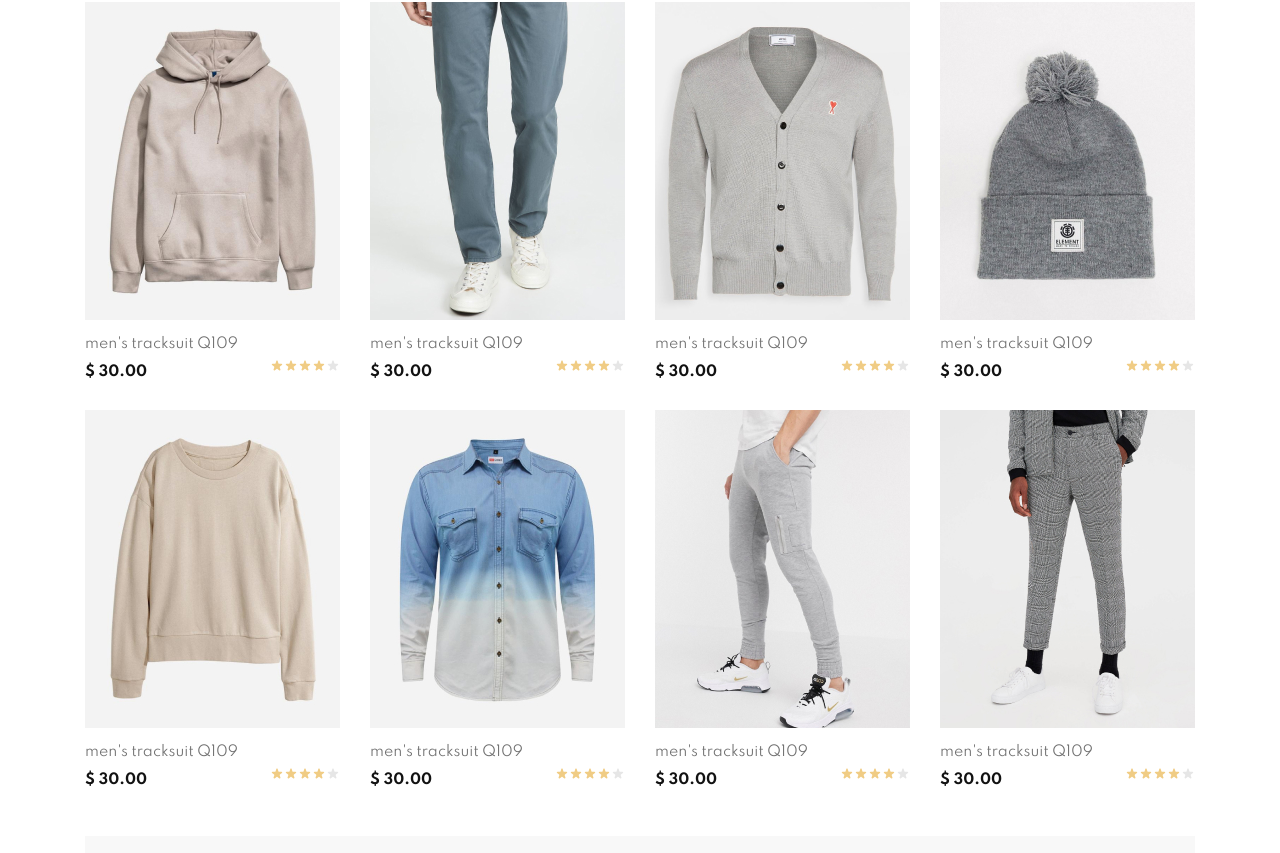
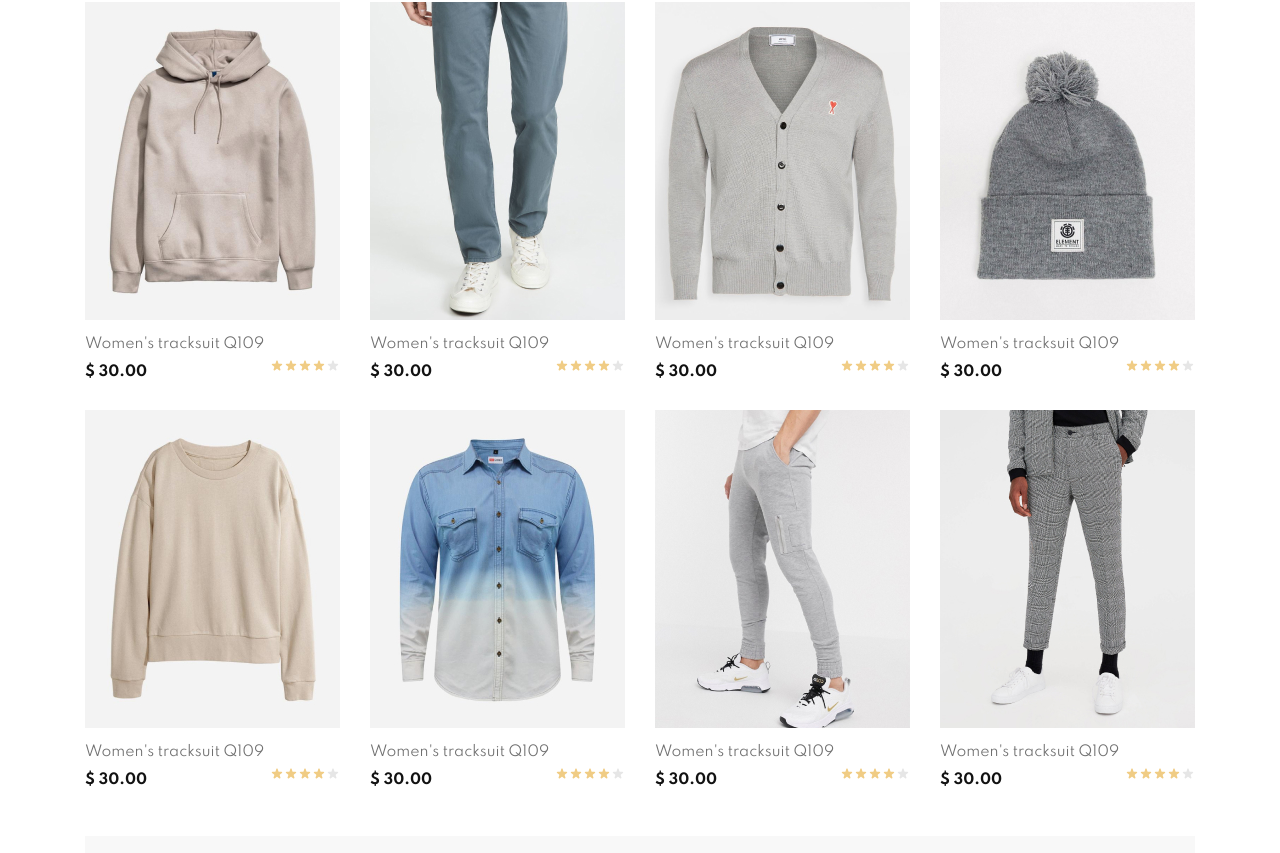
Before and after one commit to m-mcsim7/training-shop, a React (Create React App) app: page / in a window 1280 px wide. Shown: the part 1935-2788 px from the top of the page. Built offline with nearby package versions, Linux system fonts and the light colour scheme.

Commit message:
add rout

```diff
--- a/src/App.js
+++ b/src/App.js
@@ -16,10 +16,11 @@ function App() {
       <Header />
       <Routes>
         <Route  exact path="/" element={<Main />} />
-        <Route exact path="/Women" element={<CategoriesWomen />} />
+        <Route exact path="/women" element={<CategoriesWomen />} />
         <Route exact path="/men" element={<CategoriesMen />} />
-        <Route path="/product_page" element={<Item />} />
-        <Route path="/Men/product_page" element={<Item />} />
+        {/*<Route path="/product_page" element={<Item />} />*/}
+        <Route path="/men/*" element={<Item />} />
+        <Route path="/women/*" element={<Item />} />
       </Routes>
 
       <Footer />
--- a/src/components/Header/Header.jsx
+++ b/src/components/Header/Header.jsx
@@ -35,7 +35,7 @@ function Header() {
 
           <Navigation
             items={[
-              "about Us",
+              "about us",
               "women",
               "men",
               "beauty",
--- a/src/components/Item_card/Item_card_men.jsx
+++ b/src/components/Item_card/Item_card_men.jsx
@@ -14,51 +14,59 @@ import item_men_8 from "../../img/images/item_men/item_men_8.jpg";
 const items = [
   {
     img: item_men_1,
-    title: "men's tracksuit Q109",
+    title: "Women's tracksuit Q109",
     price: "$ 30.00",
     score: "",
+    id: 1,
   },
   {
     img: item_men_2,
-    title: "men's tracksuit Q109",
+    title: "Women's tracksuit Q109",
     price: "$ 30.00",
     score: "",
+    id: 2,
   },
   {
     img: item_men_3,
-    title: "men's tracksuit Q109",
+    title: "Women's tracksuit Q109",
     price: "$ 30.00",
     score: "",
+    id: 3,
   },
   {
     img: item_men_4,
-    title: "men's tracksuit Q109",
+    title: "Women's tracksuit Q109",
     price: "$ 30.00",
     score: "",
+    id: 4,
   },
   {
     img: item_men_5,
-    title: "men's tracksuit Q109",
+    title: "Women's tracksuit Q109",
     price: "$ 30.00",
     score: "",
+    id: 5,
   },
   {
     img: item_men_6,
-    title: "men's tracksuit Q109",
+    title: "Women's tracksuit Q109",
     price: "$ 30.00",
     score: "",
+    id: 6,
   },
   {
     img: item_men_7,
-    title: "men's tracksuit Q109",
+    title: "Women's tracksuit Q109",
     price: "$ 30.00",
     score: "",
+    id: 7,
   },
   {
     img: item_men_8,
-    title: "men's tracksuit Q109",
+    title: "Women's tracksuit Q109",
     price: "$ 30.00",
     score: "",
+    id: 8,
   },
 ];
 
@@ -68,7 +76,7 @@ function Item_card_men() {
       {items.map((a, index) => (
     <div key={index} className="item__card">
       <div className="item__card-img">
-        <Link to="product_page" data-test-id="clothes-card-men"><img src={a.img} alt="item" /></Link>
+        <Link to={`/men/${a.id}`} data-test-id="clothes-card-men"><img src={a.img} alt="item" /></Link>
       </div>
       <div className="item__card-title">{a.title}</div>
       <div className="item__card-suptitle">
--- a/src/components/Item_card/Item_card_women.jsx
+++ b/src/components/Item_card/Item_card_women.jsx
@@ -17,48 +17,56 @@ const items = [
     title: "Women's tracksuit Q109",
     price: "$ 30.00",
     score: "",
+    id: 1,
   },
   {
     img: item_women_2,
     title: "Women's tracksuit Q109",
     price: "$ 30.00",
     score: "",
+    id: 2,
   },
   {
     img: item_women_3,
     title: "Women's tracksuit Q109",
     price: "$ 30.00",
     score: "",
+    id: 3,
   },
   {
     img: item_women_4,
     title: "Women's tracksuit Q109",
     price: "$ 30.00",
     score: "",
+    id: 4,
   },
   {
     img: item_women_5,
     title: "Women's tracksuit Q109",
     price: "$ 30.00",
     score: "",
+    id: 5,
   },
   {
     img: item_women_6,
     title: "Women's tracksuit Q109",
     price: "$ 30.00",
     score: "",
+    id: 6,
   },
   {
     img: item_women_7,
     title: "Women's tracksuit Q109",
     price: "$ 30.00",
     score: "",
+    id: 7,
   },
   {
     img: item_women_8,
     title: "Women's tracksuit Q109",
     price: "$ 30.00",
     score: "",
+    id: 8,
   },
 ];
 
@@ -68,7 +76,7 @@ function Item_card_women() {
       {items.map((a, index) => (
     <div key={index} className="item__card">
       <div className="item__card-img">
-        <Link to="product_page"data-test-id="clothes-card-women"><img src={a.img} alt="item" /></Link>
+        <Link to={`/women/${a.id}`}data-test-id="clothes-card-women"><img src={a.img} alt="item" /></Link>
       </div>
       <div className="item__card-title">{a.title}</div>
       <div className="item__card-suptitle">
```
